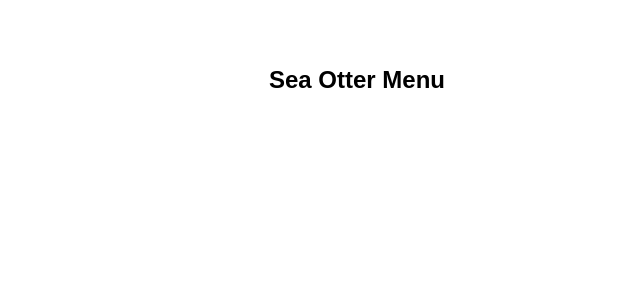
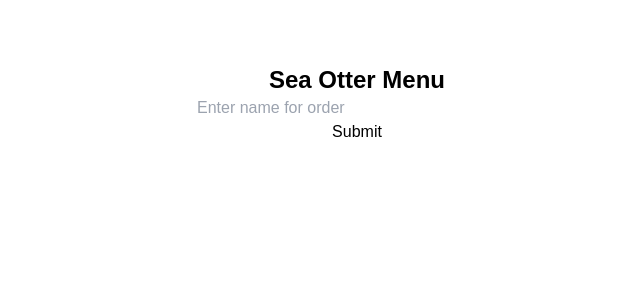
Before and after one commit to werronense/otter-menu, a Next.js app: page / in a window 1280 px wide. Shown: the top 300 px of the page, without its empty margins (283-923 px from the left). Built offline with nearby package versions, Linux system fonts and the light colour scheme.

Commit message:
Create basic form

```diff
--- a/package.json
+++ b/package.json
@@ -9,6 +9,7 @@
     "lint": "next lint"
   },
   "dependencies": {
+    "@hookform/resolvers": "^3.9.0",
     "next": "14.2.14",
     "react": "^18",
     "react-dom": "^18",
--- /dev/null
+++ b/src/app/components/Form.tsx
@@ -0,0 +1,33 @@
+"use client";
+
+import { useForm } from "react-hook-form";
+import { FormField } from "./FormField";
+import { FormData, OrderSchema } from "@/types";
+import { zodResolver } from "@hookform/resolvers/zod";
+
+export function Form() {
+  const {
+    register,
+    handleSubmit,
+    formState: { errors },
+  } = useForm<FormData>({
+    resolver: zodResolver(OrderSchema),
+  });
+
+  const onSubmit = (data: FormData) => {
+    console.log("Success:", data);
+  };
+
+  return (
+    <form onSubmit={handleSubmit(onSubmit)} className="flex flex-col">
+      <FormField
+        type="text"
+        placeholder="Enter name for order"
+        name="name"
+        register={register}
+        error={errors.name}
+      />
+      <button type="submit">Submit</button>
+    </form>
+  );
+}
--- /dev/null
+++ b/src/app/components/FormField.tsx
@@ -0,0 +1,16 @@
+import { FormFieldProps } from "@/types";
+
+export const FormField: React.FC<FormFieldProps> = ({
+  type,
+  placeholder,
+  name,
+  register,
+  error,
+}) => {
+  return (
+    <>
+      <input type={type} placeholder={placeholder} {...register(name)} />
+      {error && <span className="text-red-600 text-sm">{error.message}</span>}
+    </>
+  );
+};
--- a/src/app/page.tsx
+++ b/src/app/page.tsx
@@ -1,8 +1,11 @@
+import { Form } from "./components/Form";
+
 export default function Home() {
   return (
     <div className="flex justify-center min-h-screen mt-12">
       <main className="min-w-80 max-w-l pt-4">
         <h1 className="text-2xl font-bold text-center">Sea Otter Menu</h1>
+        <Form />
       </main>
     </div>
   );
```
Also changed, not shown: src/types.ts (renamed from types.ts), 1 other file (tests, documents, lock files or other folders).
